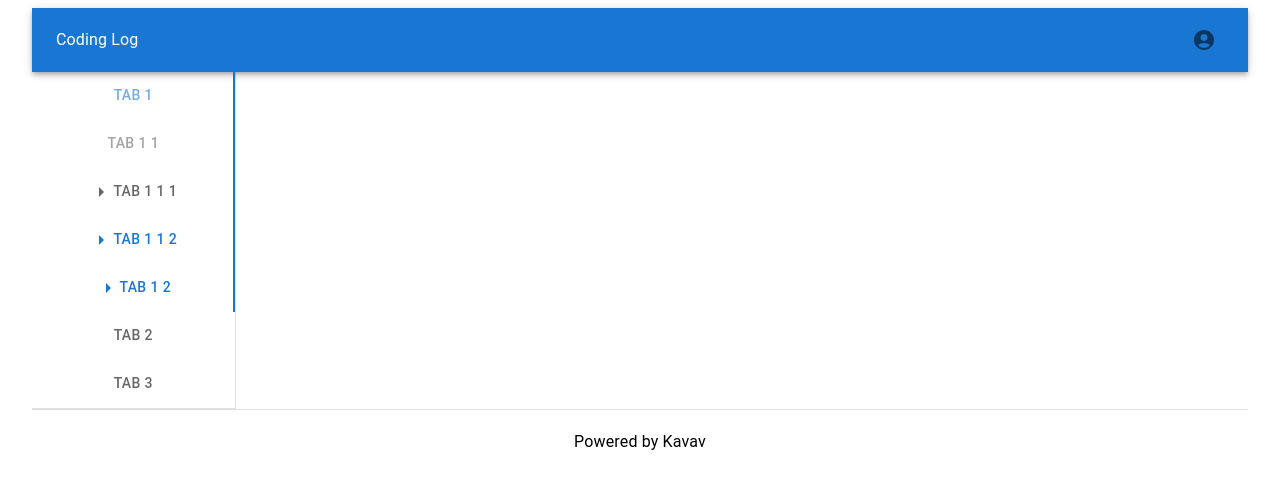
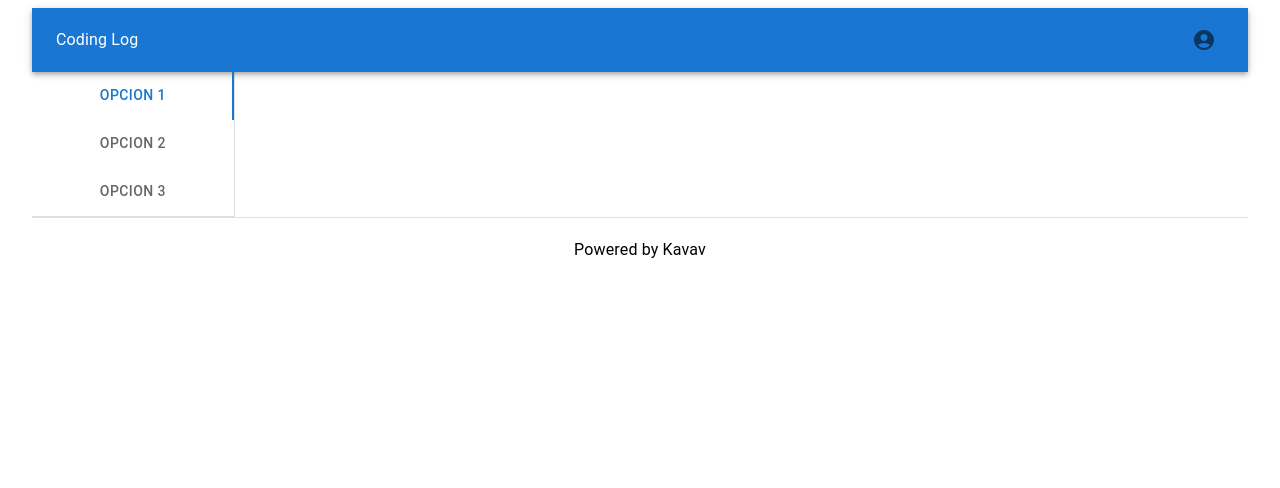
Before and after one commit to zenx5/codinglog, a React (Create React App) app: page / in a window 1280 px wide. Shown: the top 488 px of the page. Built offline with nearby package versions, Linux system fonts and the light colour scheme.

Commit message:
menu temporarl solo para test

```diff
--- a/src/components/Body.jsx
+++ b/src/components/Body.jsx
@@ -1,17 +1,28 @@
+import { Grid, Tabs, Tab} from "@mui/material";
+import { useState } from "react";
+import Content from './Content'
 
-import { Grid} from "@mui/material";
-import Content from './Content'
-import Menu from './Menu'
-import {menus} from '../routes/menus'
 
 export default function Body(){
 
+    const [tab, setTab] = useState(0)
 
+    const handleChange = (event, value) => {
+        setTab(value);
+    }
 
     return(
         <Grid container>
             <Grid item xs={2}>
-                <Menu menus={menus} border={true} />
+                <Tabs
+                    value={tab}
+                    orientation="vertical"
+                    onChange={handleChange}
+                    sx={{ borderRight:1, borderBottom:1, borderColor:'divider' }}>
+                    <Tab label="opcion 1"/>
+                    <Tab label="opcion 2"/>
+                    <Tab label="opcion 3"/>
+                </Tabs>
             </Grid>
             <Grid item xs={1}></Grid>
             <Grid item xs={9} style={{height:'100%'}}>
```
